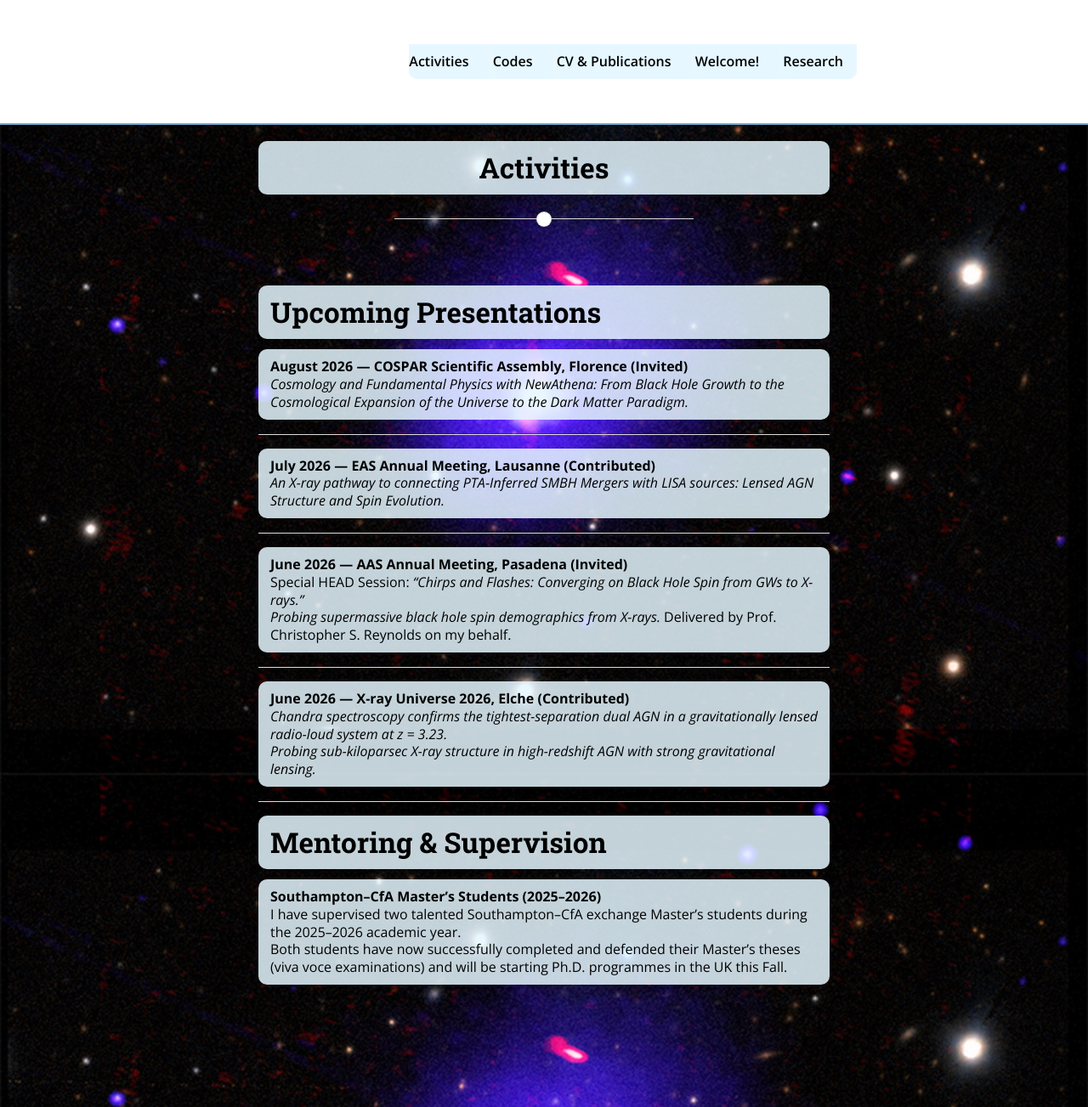
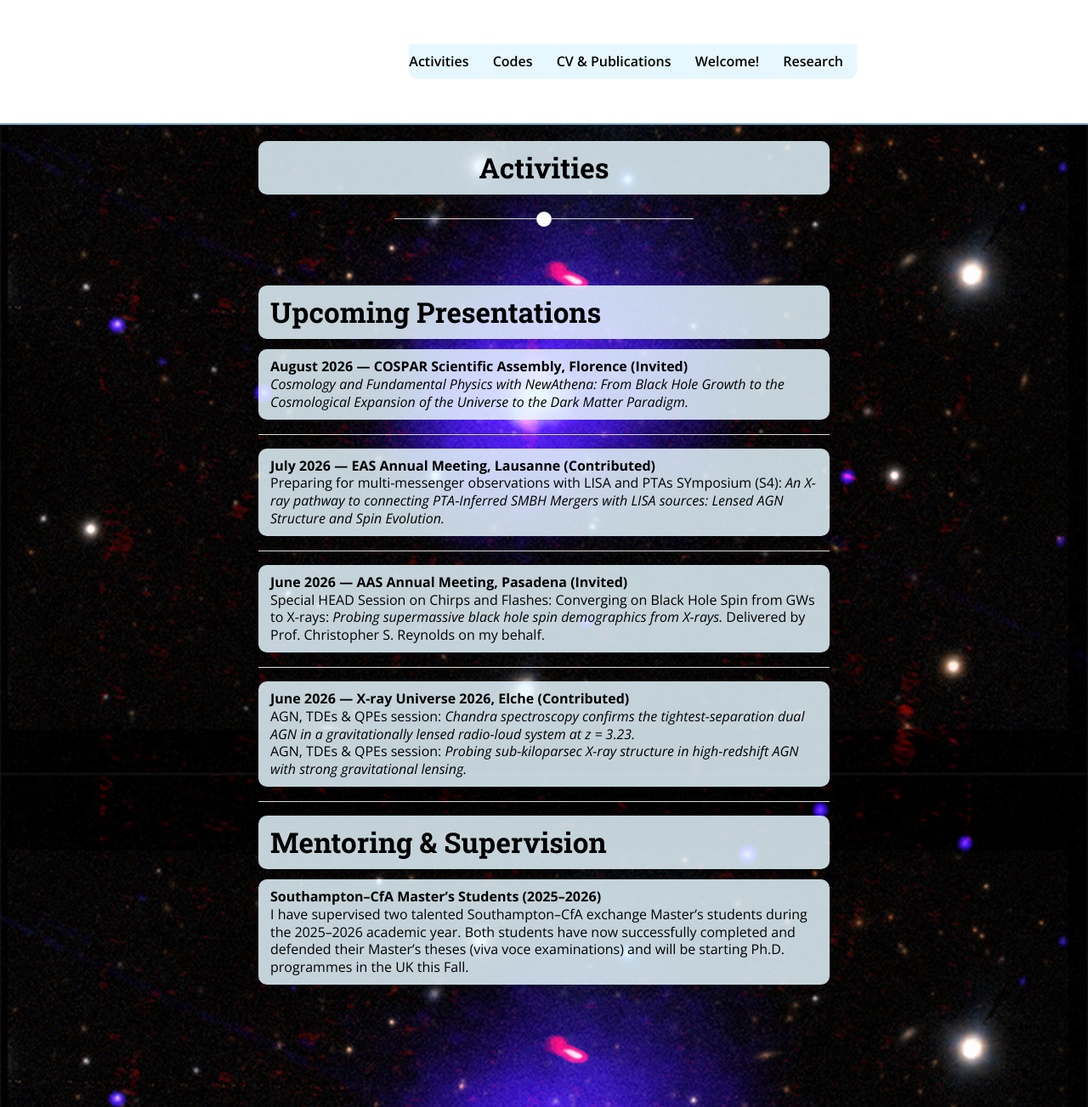
Before and after one commit to jsiskreynes-astro/jsiskreynes-astro.github.io, a Jekyll site: the page built from activities.md, in a window 1280 px wide and 1303 px high. Shown: the whole window at 85% size. Built offline with Jekyll 4.4.1, drawn with Linux system fonts in a browser that asks for light colours; nearby versions of some CDN libraries.

Commit message:
Update activities.md

```diff
--- a/activities.md
+++ b/activities.md
@@ -14,24 +14,22 @@ nav_order: 5
 ---
 
 **July 2026 — EAS Annual Meeting, Lausanne (Contributed)**
-*An X-ray pathway to connecting PTA‑Inferred SMBH Mergers with LISA sources: Lensed AGN Structure and Spin Evolution.*
+Preparing for multi-messenger observations with LISA and PTAs SYmposium (S4): *An X-ray pathway to connecting PTA‑Inferred SMBH Mergers with LISA sources: Lensed AGN Structure and Spin Evolution.*
 
 ---
 
 **June 2026 — AAS Annual Meeting, Pasadena (Invited)**
-Special HEAD Session: *“Chirps and Flashes: Converging on Black Hole Spin from GWs to X-rays.”*
-*Probing supermassive black hole spin demographics from X-rays.* Delivered by Prof. Christopher S. Reynolds on my behalf.
+Special HEAD Session on Chirps and Flashes: Converging on Black Hole Spin from GWs to X-rays: *Probing supermassive black hole spin demographics from X-rays.* Delivered by Prof. Christopher S. Reynolds on my behalf.
 
 ---
 
 **June 2026 — X-ray Universe 2026, Elche (Contributed)**
-*Chandra spectroscopy confirms the tightest-separation dual AGN in a gravitationally lensed radio-loud system at z = 3.23.*
-*Probing sub-kiloparsec X-ray structure in high-redshift AGN with strong gravitational lensing.*
+AGN, TDEs & QPEs session: *Chandra spectroscopy confirms the tightest-separation dual AGN in a gravitationally lensed radio-loud system at z = 3.23.*
+AGN, TDEs & QPEs session: *Probing sub-kiloparsec X-ray structure in high-redshift AGN with strong gravitational lensing.*
 
 ---
 
 # Mentoring & Supervision
 
 **Southampton–CfA Master’s Students (2025–2026)**
-I have supervised two talented Southampton–CfA exchange Master’s students during the 2025–2026 academic year.
-Both students have now successfully completed and defended their Master’s theses (viva voce examinations) and will be starting Ph.D. programmes in the UK this Fall.
+I have supervised two talented Southampton–CfA exchange Master’s students during the 2025–2026 academic year. Both students have now successfully completed and defended their Master’s theses (viva voce examinations) and will be starting Ph.D. programmes in the UK this Fall.
```
